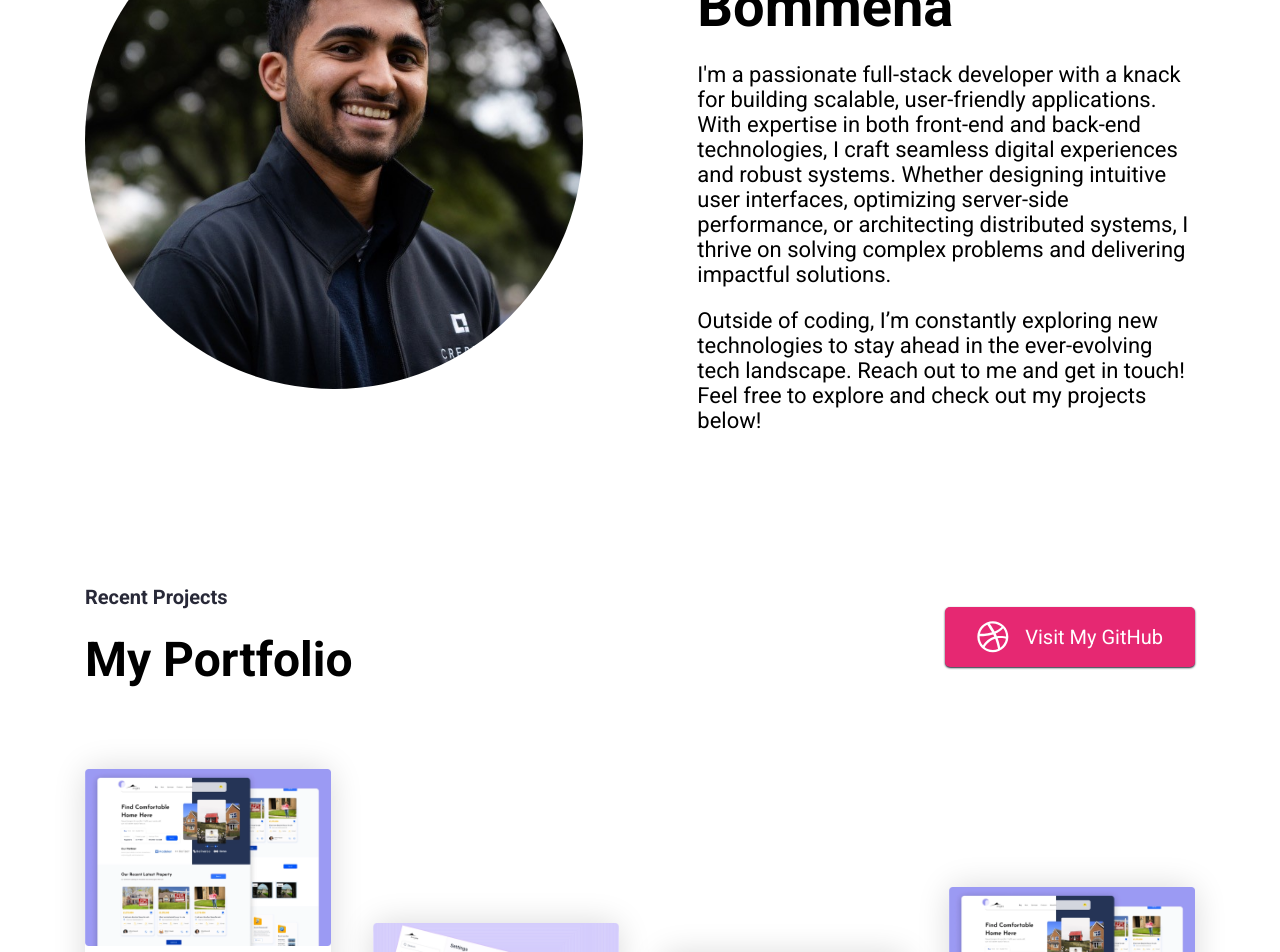
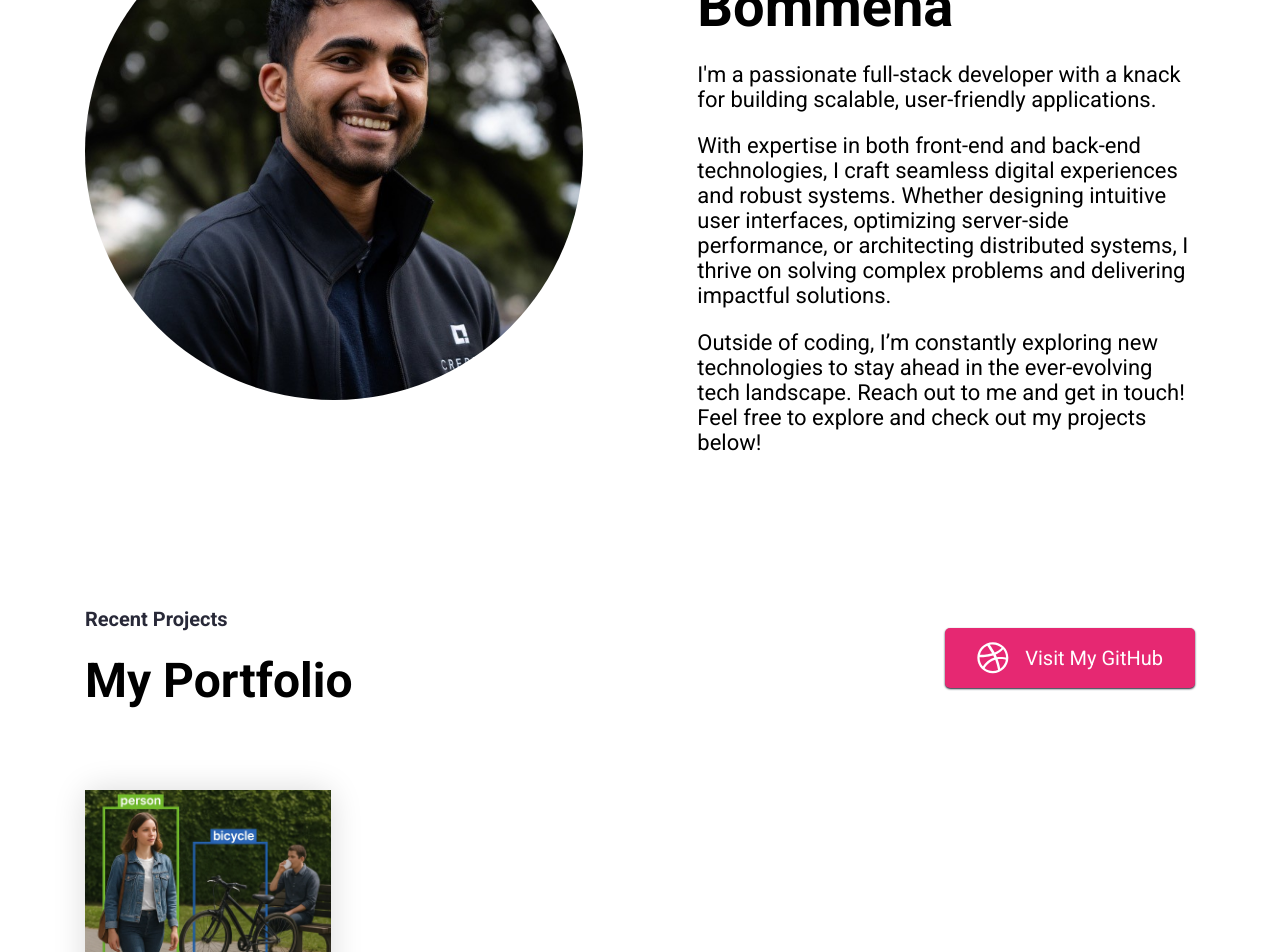
Before and after one commit to kaushalb/PersonalWebsite, a React (Create React App) app: page / in a window 1280 px wide. Shown: the part 280-1232 px from the top of the page. Built offline with nearby package versions, Linux system fonts and the light colour scheme.

Commit message:
minor paragraph edits

```diff
--- a/src/Pages/Home/AboutMe.jsx
+++ b/src/Pages/Home/AboutMe.jsx
@@ -10,6 +10,8 @@ export default function AboutMe() {
             <h1 className="skills-section--heading">Hey, I'm Kaushal Bommena</h1>
             <p className="hero--section-description">
               I'm a passionate full-stack developer with a knack for building scalable, user-friendly applications.
+            </p>
+            <p>
               With expertise in both front-end and back-end technologies, I craft seamless digital experiences and robust
               systems. Whether designing intuitive user interfaces, optimizing server-side performance, or architecting
               distributed systems, I thrive on solving complex problems and delivering impactful solutions.
--- a/src/data/index.json
+++ b/src/data/index.json
@@ -2,7 +2,7 @@
     "portfolio": [
     {
       "id": "1",
-      "src": "./img/placeholder-image.png",
+      "src": "./img/objectclass.png",
       "title": "Object Detection and Classification",
       "description": "A Python script that captures video from the webcam using OpenCV, performs real-time object detection with a pre-trained model (YOLO), and provides real-time audio feedback of detected objects using gTTS (Google Text-to-Speech). The script continues running until the user presses the 'q' key to exit.",
       "link": "View In Github"
```
Also changed, not shown: public/img/objectclass.png (added).
